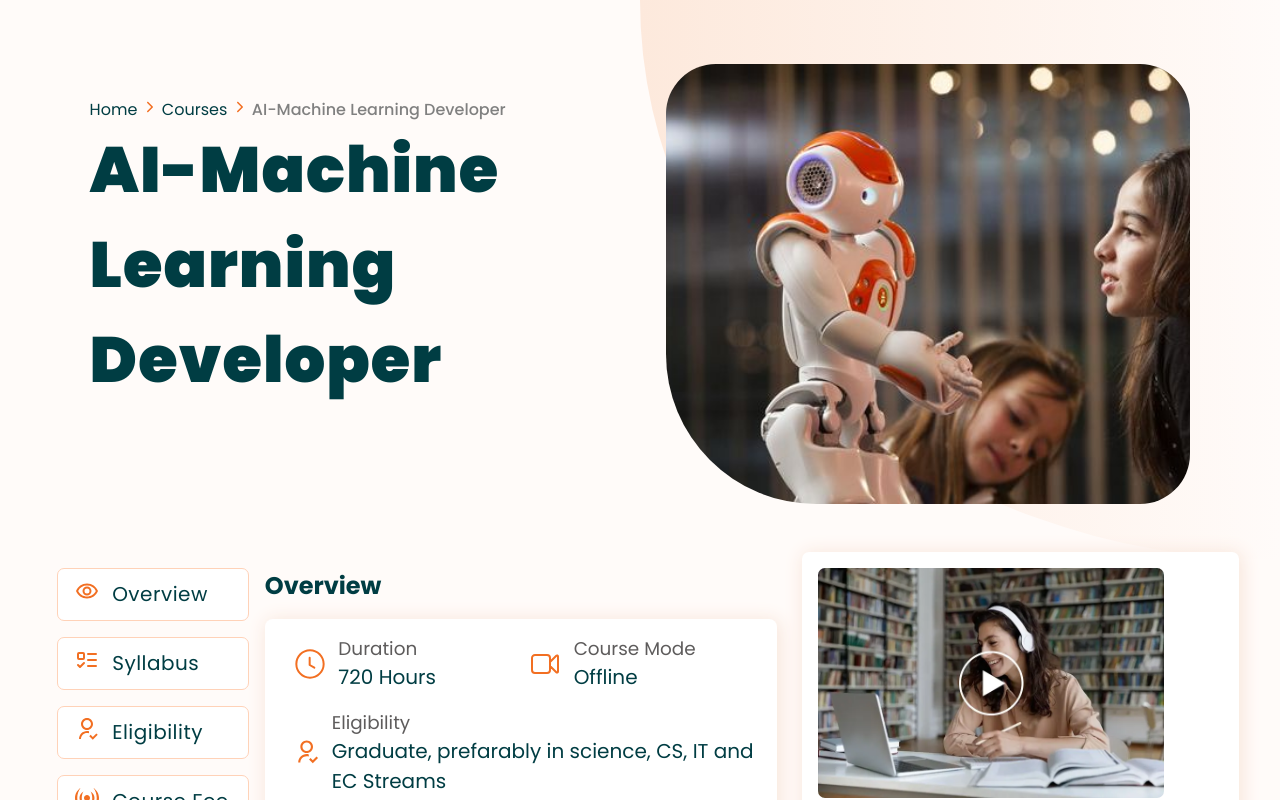
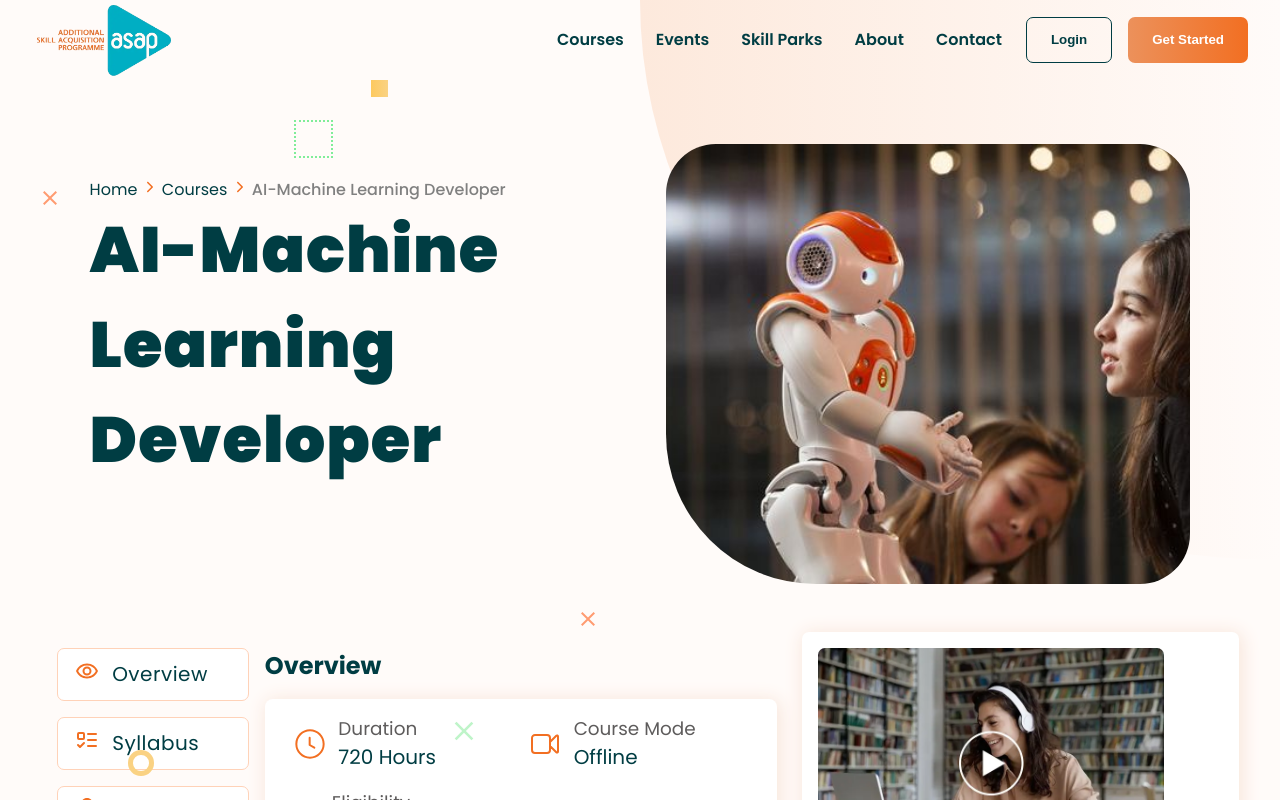
Before and after one commit to shhoib/SRV, a React (Vite) app: page / in a window 1280 px wide. Shown: the top 800 px of the page. Built offline with nearby package versions, Linux system fonts and the light colour scheme; a web font is replaced by a local one.

Commit message:
final commit

```diff
--- a/src/Pages/LandinPage/LandingPage.jsx
+++ b/src/Pages/LandinPage/LandingPage.jsx
@@ -7,7 +7,7 @@ import Footer from "../../components/footer/Footer"
 const LandingPage = () => {
   return (
     <>
-    {/* <Navbar/> */}
+    <Navbar/>
     <Banner/>
     <Home/>
     <Card/>
--- a/src/components/Banner/Banner.jsx
+++ b/src/components/Banner/Banner.jsx
@@ -1,5 +1,5 @@
 import './Banner.scss';
-import { IoIosArrowForward } from "react-icons/io";
+import { IoIosArrowForward ,IoMdClose} from "react-icons/io";
 
 
 const Banner = () => {
@@ -11,6 +11,12 @@ const Banner = () => {
         </div>
         <img src='./IMG/robo.jpg' alt="" className='bannerIMG'/>
         <div className='bannerBG'></div>
+        <div className="close1"><IoMdClose/></div>
+        <div className="rectangle1"></div>
+        <div className="rectangle2"></div>
+        <div className="circle"></div>
+        <div className="close2"><IoMdClose/></div>
+        <div className="close3"><IoMdClose/></div>
     </section>
   )
 }
--- a/src/components/Banner/Banner.scss
+++ b/src/components/Banner/Banner.scss
@@ -5,6 +5,7 @@
     display: flex;
     justify-content: center;
     align-items: center;
+    // position: relative;
 
     @include mobile{
         flex-direction: column;
@@ -116,4 +117,54 @@
             width: 70vw;
         }
     }
+
+    .close1{
+        color: rgb(255,155,113);
+        position: absolute;
+        top: 23%;
+        left: 3%;
+        font-size: 1.5rem;
+        font-weight: 600;
+    }
+    .rectangle1{
+        position: absolute;
+        width: 3vw;
+        height: 3vw;
+        top: 15%;
+        left: 23%;
+        border: 2px dotted rgb(128,237,153);
+    }
+    .rectangle2{
+        position: absolute;
+        width: 1.3vw;
+        height: 1.3vw;
+        top: 10%;
+        left: 29%;
+        background: linear-gradient(to right, rgb(253,201,94),rgb(250, 210, 131));
+    }
+    .circle{
+        width: 2vw;
+        height: 2vw;
+        border-radius: 50%;
+        border: 5px solid rgb(250, 210, 131);
+        position: absolute;
+        bottom: 3%;
+        left: 10%;
+    }
+    .close2{
+        position: absolute;
+        left: 35%;
+        bottom: 5%;
+        color: rgb(191,244,201);
+        font-size: 2rem;
+        font-weight: 900;
+    }
+    .close3{
+        color: rgb(255,155,113);
+        position: absolute;
+        bottom: 20%;
+        left: 45%;
+        font-size: 1.5rem;
+        font-weight: 900;
+    }
 }
--- a/src/components/Cards/Card.scss
+++ b/src/components/Cards/Card.scss
@@ -38,6 +38,12 @@
 
                 @include mobile{
                     width: 80%;
+                    right: 0;
+                    left: 8vw;
+                    align-items: center;
+                }
+                @include fold{
+                    width: 80%;
                 }
 
                 .cardText{
@@ -73,14 +79,15 @@
             }
 
             @include mobile{
-                // min-width: 90%;
-                // flex-wrap: wrap;
+                min-width: 50%;
+                max-width: 80%;
             }
         }
         @include mobile{
             flex-wrap: wrap;
             align-items: center;
             justify-content: center;
+            text-align: center;
         }
     }
 
@@ -92,6 +99,16 @@
         @include mobile{
           flex-direction: column;
         }
+        @include fold{
+          flex-direction: column;
+        }
+
+        img{
+
+            @include mobile{
+                // display: none;
+            }
+        }
 
         .download{
             width: 55%;
@@ -102,6 +119,13 @@
             justify-content: end;
             padding-bottom: 7vw;
             padding-left: 6vw;
+
+            @include mobile{
+              width: 100vw;
+              padding-left: 14vw;
+              border-bottom-left-radius: 150px;
+              height: 40vh;
+            }
 
             .features{
                 display: flex;
@@ -118,24 +142,53 @@
                     justify-content: center;
                     color: white;
                     font-size: .7rem;
+
+                    @include mobile{
+                        font-size: 0.6rem;
+                        width: 12px;
+                        height: 17px;
+                    }
                 }
                 h6{
                     margin: 0 .5rem;
                     font-weight: 400;
                     font-size: 0.9rem;
+
+                    @include mobile{
+                      font-size: 0.7rem;
+                    }
+                    @include fold{
+                      font-size: 0.7rem;
+                    }
                 }
             }
             h1{
                 font-size: 2.3rem;
                 margin-bottom: 1rem;
+
+                @include mobile{
+                  font-size: 1.6rem;
+                }
+                @include fold{
+                  font-size: 1.6rem;
+                }
             }
             h5{
                 font-weight: 400;
                 font-size: 1.1rem;
+
+                @include mobile{
+                 font-size: 0.7rem;
+                }
             }
 
             img{
               width: 25vw;
+
+
+              @include mobile{
+                margin-bottom: 3rem;
+            }
              }
 
         }
--- a/src/components/Navbar/Navbar.scss
+++ b/src/components/Navbar/Navbar.scss
@@ -4,12 +4,14 @@ nav{
     display: flex;
     justify-content: space-between;
     align-items: center;
-    // height: 17vh;
-    // background-color: red;
 
     img{
         height: 80px;
         margin-left: 2rem;
+
+        @include mobile{
+            height: 60px;
+        }
     }
     .tabs{
         display: flex;
@@ -20,6 +22,10 @@ nav{
         margin: 1rem;
         color: var(--primary-color);
         font-weight: 600;
+
+        @include mobile{
+            font-size: 0.8rem;
+        }
     }
     h4:hover{
         cursor: pointer;
--- a/src/components/Registration/Registration.scss
+++ b/src/components/Registration/Registration.scss
@@ -13,6 +13,8 @@
      display: flex;
      flex-direction: column;
      align-items: center;
+     width: 95vw;
+     margin-left: 0;
     }
 
     img{
--- a/src/components/footer/Footer.scss
+++ b/src/components/footer/Footer.scss
@@ -238,7 +238,7 @@
         margin-left: 4vw;
 
         @include mobile{
-         width: 100vw;
+         width: 90vw;
         }
         @include fold{
          width: 100vw;
```
